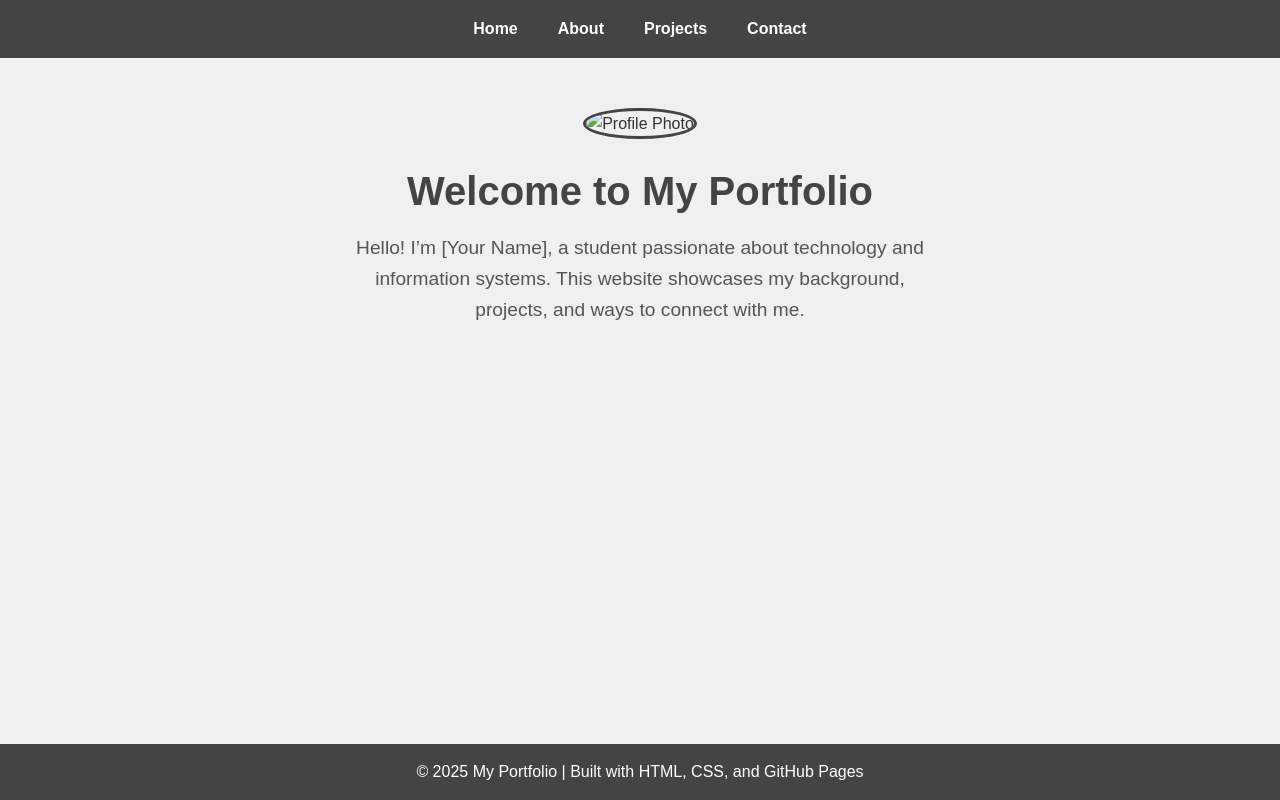
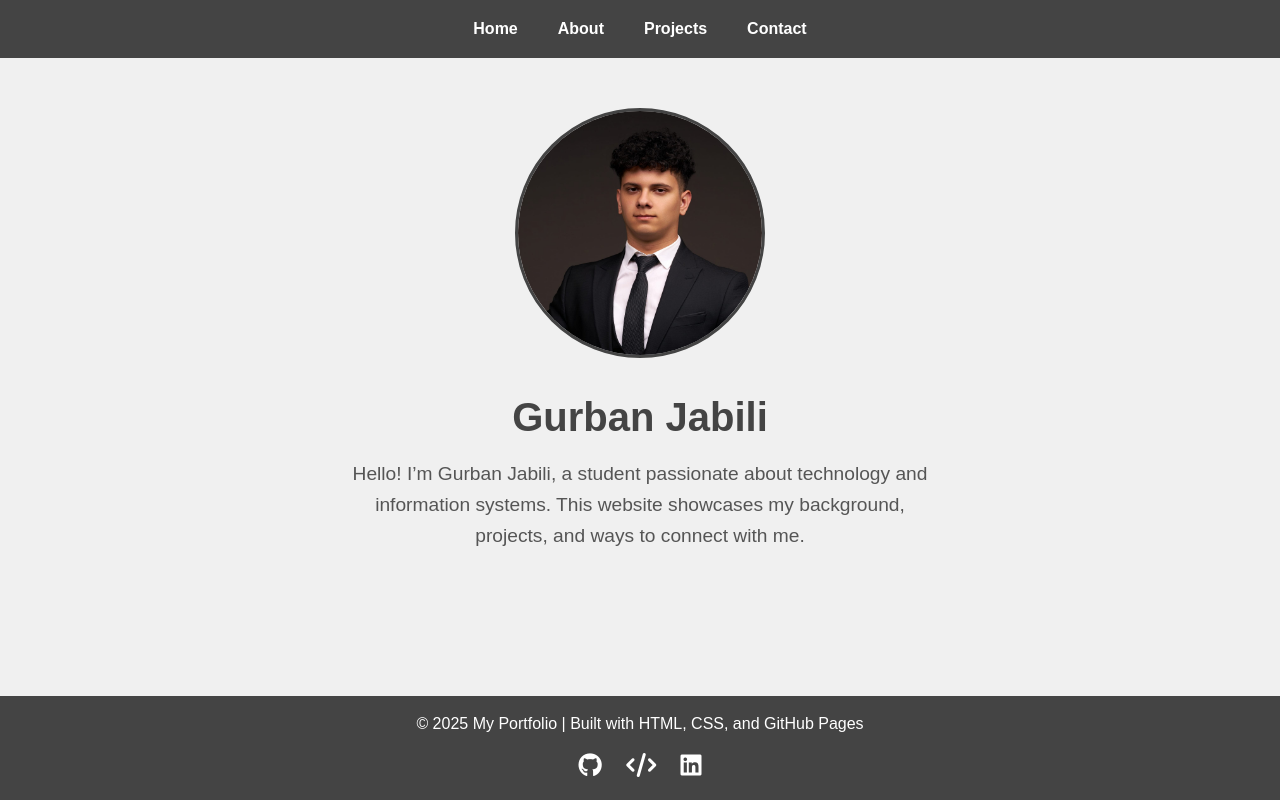
Before and after one commit to qcebili-png/gurbanjabili, a plain HTML site: page home.html in a window 1280 px wide. Drawn offline with Linux system fonts and the light colour scheme.

Commit message:
Homepage hazirdir

```diff
--- a/home.html
+++ b/home.html
@@ -4,6 +4,10 @@
   <meta charset="UTF-8">
   <meta name="viewport" content="width=device-width, initial-scale=1.0">
   <title>My Portfolio - Home</title>
+
+  <!-- Font Awesome for icons -->
+  <link rel="stylesheet" href="https://cdnjs.cloudflare.com/ajax/libs/font-awesome/6.5.0/css/all.min.css">
+
   <style>
     /* General Reset */
     * {
@@ -17,9 +21,9 @@
       background-color: #f0f0f0; /* Light grey background */
       color: #333;
       line-height: 1.6;
-      min-height: 100vh; /* Ensure body takes full height */
+      min-height: 100vh;
       display: flex;
-      flex-direction: column; /* Allow footer to stick at bottom */
+      flex-direction: column;
     }
 
     /* Navigation Bar */
@@ -74,8 +78,8 @@
     }
 
     .hero img {
-      width: 150px;
-      height: 150px;
+      width: 250px;   /* Larger profile photo */
+      height: 250px;
       border-radius: 50%;
       border: 3px solid #444;
       margin-bottom: 20px;
@@ -94,13 +98,29 @@
       color: #555;
     }
 
-    /* Footer pinned at bottom */
+    /* Footer */
     footer {
       background-color: #444;
       color: #fff;
       text-align: center;
       padding: 15px;
-      margin-top: auto; /* Push footer to bottom */
+      margin-top: auto;
+    }
+
+    /* Social Icons */
+    .social-icons {
+      margin-top: 10px;
+    }
+
+    .social-icons a {
+      color: #fff;
+      margin: 0 10px;
+      font-size: 1.5rem;
+      transition: color 0.3s ease;
+    }
+
+    .social-icons a:hover {
+      color: #ddd;
     }
   </style>
 </head>
@@ -121,10 +141,10 @@
     <img src="profile.jpg" alt="Profile Photo">
 
     <!-- TODO: Replace with your name -->
-    <h1>Welcome to My Portfolio</h1>
+    <h1>Gurban Jabili</h1>
 
     <!-- TODO: Replace with your personal introduction -->
-    <p>Hello! I’m [Your Name], a student passionate about technology and information systems.
+    <p>Hello! I’m Gurban Jabili, a student passionate about technology and information systems.
        This website showcases my background, projects, and ways to connect with me.</p>
   </section>
 
@@ -132,6 +152,16 @@
   <footer>
     <!-- TODO: Update footer text if needed -->
     <p>&copy; 2025 My Portfolio | Built with HTML, CSS, and GitHub Pages</p>
+
+    <!-- Social Icons -->
+    <div class="social-icons">
+      <!-- GitHub -->
+      <a href="https://github.com/qcebili-png" target="_blank"><i class="fab fa-github"></i></a>
+      <!-- Codecademy -->
+      <a href="https://www.codecademy.com/profiles/GURBANJABILI" target="_blank"><i class="fas fa-code"></i></a>
+      <!-- LinkedIn -->
+      <a href="https://www.linkedin.com/in/qurban-cebili-051359386/" target="_blank"><i class="fab fa-linkedin"></i></a>
+    </div>
   </footer>
 </body>
 </html>
```
Also changed, not shown: profile.jpg (added).
